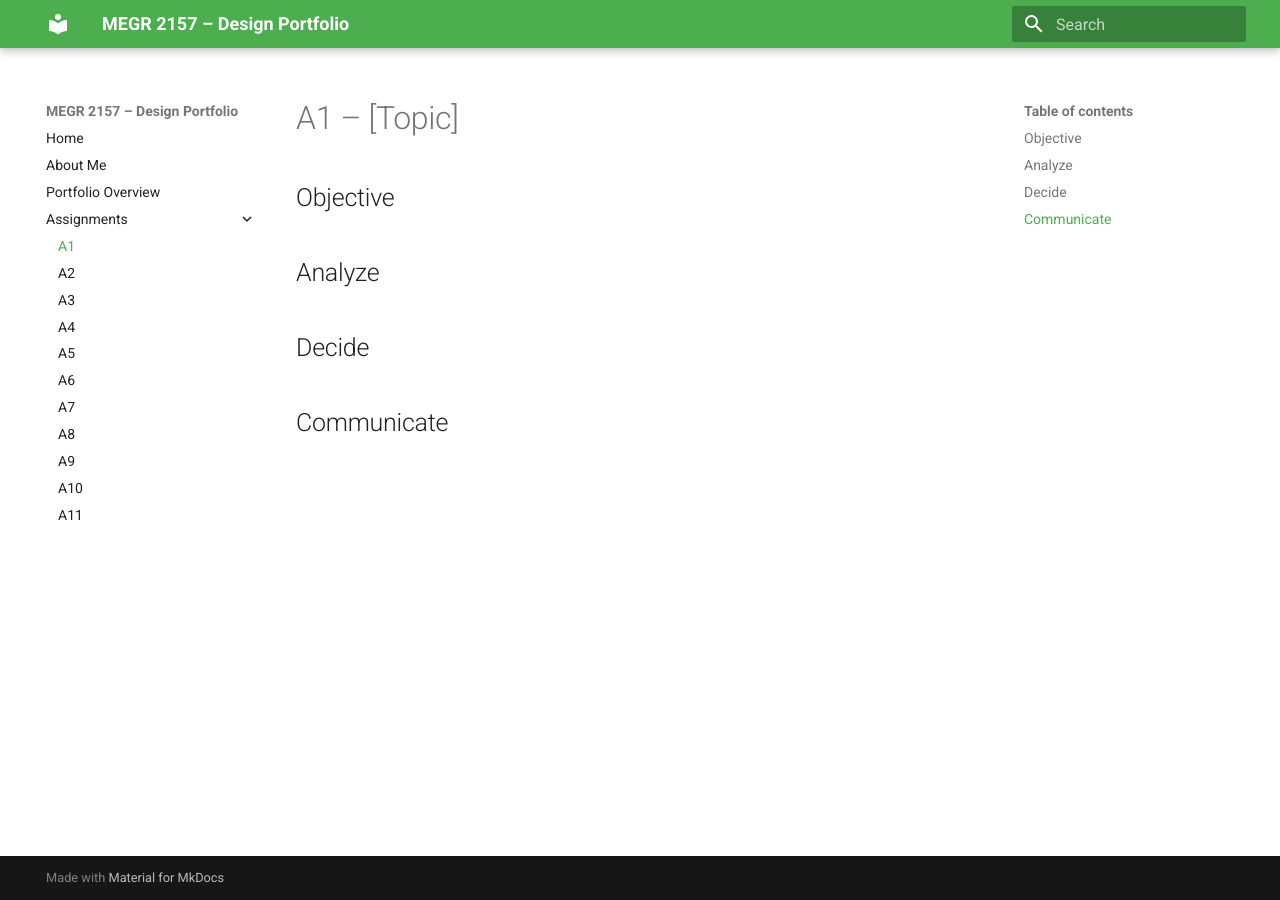
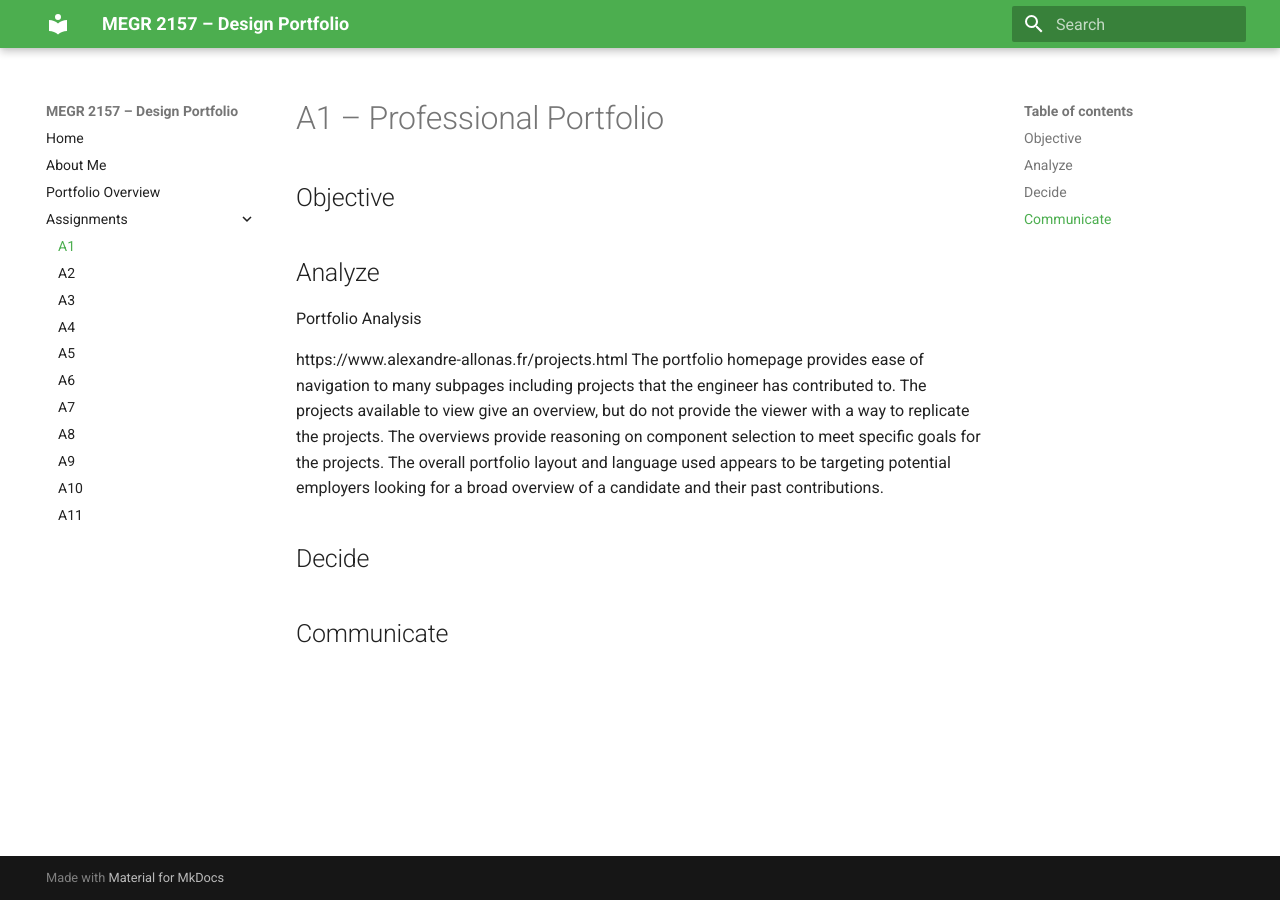
Before and after one commit to Taylor-Rockefeller-Portfolio/megr2157-portfolio, an MkDocs documentation site: the page built from docs/assignments/A01/index.md, in a window 1280 px wide. Built offline with MkDocs 1.6.1 and Material for MkDocs 9.7.7, drawn with Linux system fonts in a browser that asks for light colours.

Commit message:
Revise A1 title and include portfolio analysis
Updated assignment title and added portfolio analysis.

```diff
--- a/docs/assignments/A01/index.md
+++ b/docs/assignments/A01/index.md
@@ -1,9 +1,13 @@
-# A1 – [Topic]
+# A1 – Professional Portfolio
 
 ## Objective
 
 
 ## Analyze
+Portfolio Analysis
+
+https://www.alexandre-allonas.fr/projects.html
+The portfolio homepage provides ease of navigation to many subpages including projects that the engineer has contributed to. The projects available to view give an overview, but do not provide the viewer with a way to replicate the projects. The overviews provide reasoning on component selection to meet specific goals for the projects. The overall portfolio layout and language used appears to be targeting potential employers looking for a broad overview of a candidate and their past contributions.
 
 
 ## Decide
```
